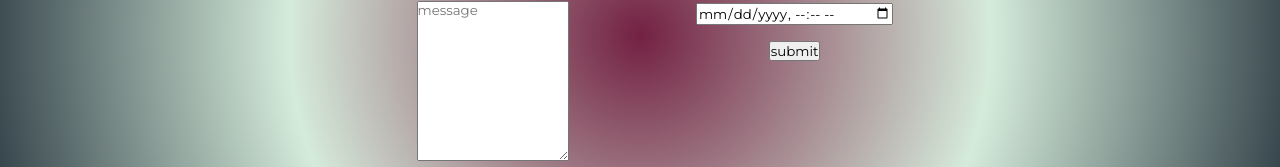
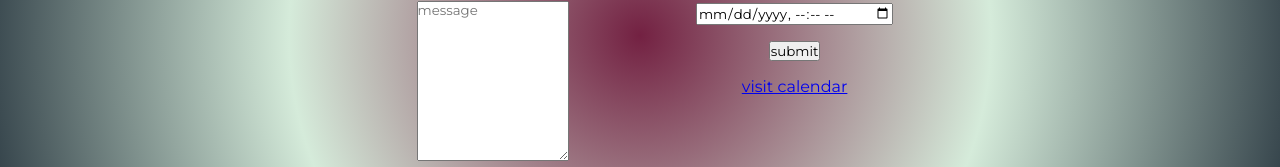
Before and after one commit to austin1im/include-techlead-training, a Next.js app: page /task4 in a window 1280 px wide. Shown: the part 318-485 px from the top of the page. Built offline with nearby package versions, Linux system fonts and the light colour scheme.

Commit message:
added link to the google calendar

```diff
--- a/app/(pages)/_components/CreateEvent/CreateEvent.jsx
+++ b/app/(pages)/_components/CreateEvent/CreateEvent.jsx
@@ -44,6 +44,8 @@ export default function ContactForm() {
                     <input name="endTime" type="datetime-local" onChange={handleChange} required />
                     <button type='submit'>submit</button>
                 </form>
+                <a href="https://calendar.google.com/calendar/u/1?cid=Y18wMjdlOTBkNjY0ZjQ5MzI1NjhiMTUzMGVjY2UzM2ZkOWZjN2E2ZWE1MjdmMjU5OThjOTg4MGEyODk0ZWI1NTI1QGdyb3VwLmNhbGVuZGFyLmdvb2dsZS5jb20"
+                target="_blank" rel="noopener noreferrer">visit calendar</a>
         </main>
     );
 }
```
